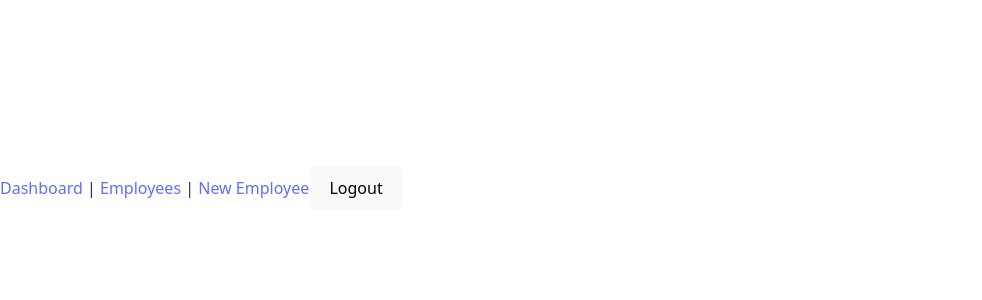
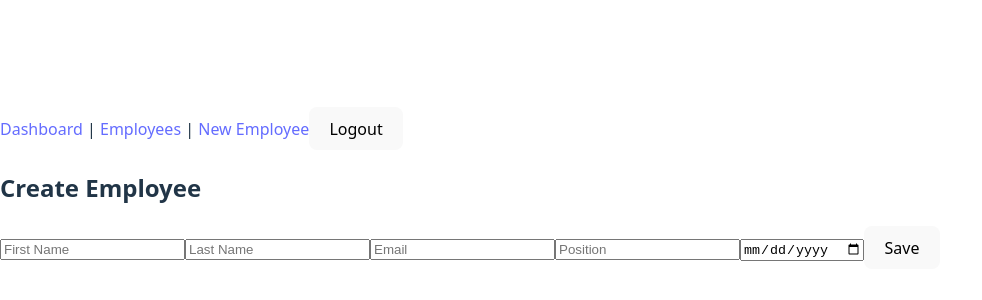
Before and after one commit to ragallegom/employee_management, a React (Vite) app in the folder frontend/: page /employees/create in a window 1280 px wide. Shown: the part 212-512 px from the top of the page, without its empty margins (0-982 px from the left). Built offline with nearby package versions, Linux system fonts and the light colour scheme.

Commit message:
feature: add create page

```diff
--- /dev/null
+++ b/frontend/src/pages/CreateEmployee.tsx
@@ -0,0 +1,75 @@
+// src/pages/CreateEmployee.tsx
+import { useState } from 'react'
+import { useNavigate } from 'react-router-dom'
+
+const CreateEmployee = () => {
+  const navigate = useNavigate()
+  const [form, setForm] = useState({
+    name: '',
+    lastName: '',
+    email: '',
+    position: '',
+    birthDate: '',
+  })
+
+  const [error, setError] = useState('')
+  const [success, setSuccess] = useState('')
+
+  const handleChange = (e: React.ChangeEvent<HTMLInputElement>) => {
+    setForm({ ...form, [e.target.name]: e.target.value })
+  }
+
+  const handleSubmit = async (e: React.FormEvent) => {
+    e.preventDefault()
+
+    const token = localStorage.getItem('token')
+    if (!token) {
+      navigate('/login')
+      return
+    }
+
+    try {
+      const response = await fetch('http://localhost:8000/api/employees', {
+        method: 'POST',
+        headers: {
+          'Content-Type': 'application/json',
+          Authorization: 'Bearer ' + token,
+        },
+        body: JSON.stringify(form),
+      })
+
+      const data = await response.json()
+
+      if (!response.ok) {
+        setError(data.error || data.errors?.join(', ') || 'Error creating employee')
+        return
+      }
+
+      setSuccess('Employee created successfully!')
+      setForm({ name: '', lastName: '', email: '', position: '', birthDate: '' })
+
+      setTimeout(() => navigate('/dashboard'), 1500)
+    } catch (err) {
+      setError('Error connecting to server')
+    }
+  }
+
+  return (
+    <div>
+      <h2>Create Employee</h2>
+      <form onSubmit={handleSubmit}>
+        <input name="name" placeholder="First Name" value={form.name} onChange={handleChange} required />
+        <input name="lastName" placeholder="Last Name" value={form.lastName} onChange={handleChange} required />
+        <input name="email" type="email" placeholder="Email" value={form.email} onChange={handleChange} required />
+        <input name="position" placeholder="Position" value={form.position} onChange={handleChange} required />
+        <input name="birthDate" type="date" value={form.birthDate} onChange={handleChange} required />
+        <button type="submit">Save</button>
+      </form>
+
+      {error && <p style={{ color: 'red' }}>{error}</p>}
+      {success && <p style={{ color: 'green' }}>{success}</p>}
+    </div>
+  )
+}
+
+export default CreateEmployee
--- a/frontend/src/routes/Router.tsx
+++ b/frontend/src/routes/Router.tsx
@@ -4,6 +4,7 @@ import Register from '../pages/Register'
 import Dashboard from '../pages/Dashboard'
 import Employees from '../pages/Employees'
 import Navbar from '../components/Navbar'
+import CreateEmployee from '../pages/CreateEmployee'
 
 const AppRouter = () => {
   return (
@@ -15,6 +16,7 @@ const AppRouter = () => {
         <Route path="/dashboard" element={<Dashboard />} />
         <Route path="/employees" element={<Employees />} />
         <Route path="/register" element={<Register />} />
+        <Route path='/employees/create' element={<CreateEmployee />} />
       </Routes>
     </BrowserRouter>
   )
```
